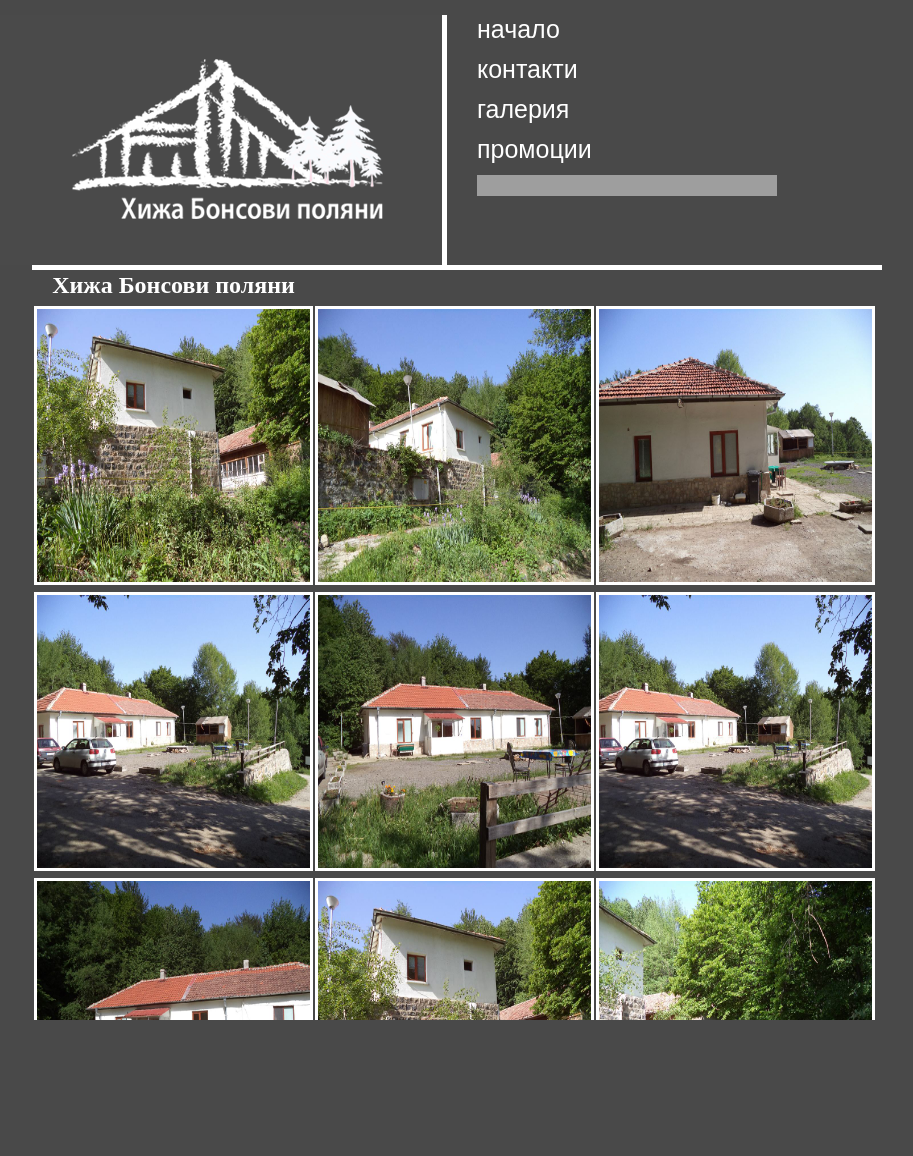
After one commit to Jahataa/bonsovipolqni, a PHP site: page /gallery.php in a window 1280 px wide; the page is wider, and only the part inside the window is pictured. The commit adds this page. Shown: the top 1156 px of that part, without its empty margins (241-1154 px from the left). Run offline with PHP 8.4, Linux system fonts and the light colour scheme; grey boxes are pictures that could not be loaded.

Commit message:
Html to Php
махнати са всички HTML страници и са заменени с php

```diff
--- a/css/style.css
+++ b/css/style.css
@@ -1,23 +1,31 @@
 * {
     padding:0; margin: 0 0 5px;
 }
-body {  border: none; background:#494949 ;  }
+body {
+    border: none;
+    background:#494949 ;
+}
 a { color: #0000A0; }
 a:hover { color: #2A7FFF; }
 /**главен див **/
 .mastar {
-    border:none ; background:#494949; width:1366px; height:1000px ; margin:auto;
-     padding: 15px;
+    border:none ;
+    background:#494949;
+    width:1366px;
+    height:1000px;
+    margin:auto;
+    padding: 15px;
 }
 /** централен див за писане **/
 .content {
     width:850px ;
-    height:570px  ;
+    height:750px  ;
     margin:auto;
     float: left;
     transition:all 0.5s;
     margin-left: 258px;
     font-family: 'Garamond',sans-serif,;
+    overflow:auto;
 }
 /** лого **/
 .logo {
@@ -58,18 +66,12 @@ font-size: 25px;
 #nav-menu li
 {
 float: none;
-margin: 0 0.15em;
+margin-bottom:11px;
 margin-left: 30px;
 }
 #nav-menu li a
 {
-background: url(background.gif) #494949 bottom left repeat-x;
-height: 2em;
-line-height: 2em;
-float: left;
-width: 9em;
-display: block;
-border: 0.1em solid #494949;
+
 color: #fff;
 text-decoration: none;
 text-align: left;
@@ -97,11 +99,6 @@ span {
     margin-bottom: 25px;
 }
 /* галерия */
-table th{
-    color:#fff;
-    font-size: 24px;
-    text-align:center;
-}
 td a img{
     border: 3px solid #fff ;
     color:#fff;
@@ -111,3 +108,89 @@ td a img{
 td a:hover img {
     border:3px solid #70b8ff;
 }
+th h1 {
+    color:#fff;
+    font-size: 24px;
+    text-align:center;
+}
+/* background:#494949;
+height: 2em;
+line-height: 2em;
+float: left;
+width: 9em;
+display: block;
+border: 0.1em solid #494949;
+*/
+
+/* Turn on a 13x13 scrollbar */
+::-webkit-scrollbar {
+    width: 13px;
+    height: 13px;
+    background-color:#494949;
+}
+
+::-webkit-scrollbar-button:vertical {
+    background-color: red;
+    border: 1px dashed blue;
+}
+
+/* Turn on single button up on top, and down on bottom */
+::-webkit-scrollbar-button:start:decrement,
+::-webkit-scrollbar-button:end:increment {
+    display: block;
+}
+
+/* Turn off the down area up on top, and up area on bottom */
+::-webkit-scrollbar-button:vertical:start:increment,
+::-webkit-scrollbar-button:vertical:end:decrement {
+    display: none;
+}
+
+/* Place The scroll down button at the bottom */
+::-webkit-scrollbar-button:vertical:increment {
+    background-color: #494949;
+    border: none;
+}
+
+/* Place The scroll up button at the up */
+::-webkit-scrollbar-button:vertical:decrement {
+    background-color: #494949;
+    border: none;
+}
+
+::-webkit-scrollbar-track:vertical {
+    background-color: #494949;
+    border:none;
+}
+
+/* Top area above thumb and below up button */
+::-webkit-scrollbar-track-piece:vertical:start {
+    border: 1px solid yellowgreen;
+}
+
+/* Bottom area below thumb and down button */
+::-webkit-scrollbar-track-piece:vertical:end {
+    border: 1px solid yellowgreen;
+
+}
+
+/* Track below and above */
+::-webkit-scrollbar-track-piece {
+    background-color:#494949;
+}
+
+/* The thumb itself */
+::-webkit-scrollbar-thumb:vertical {
+    height: 50px;
+    background-color:rgba(255, 255, 255, 0.09);
+}
+
+/* Corner */
+::-webkit-scrollbar-corner:vertical {
+    background-color: green;
+}
+
+/* Resizer */
+::-webkit-scrollbar-resizer:vertical {
+    background-color: gray;
+}
--- a/gallery.html
+++ b/gallery.php
@@ -1,32 +1,12 @@
-<!DOCTYPE HTML>
-<html>
-<head>
-    <link rel="stylesheet" href="css/style.css" type="text/css" />
-    <link rel="shortcut icon" type="image/x-icon" href="images/icon.ico">
-    <link rel="stylesheet" href="css/lightbox.css" media="screen"/>
-    <META http-equiv="content-type" content="text/html; charset=utf-8" />
-    <title>Хижа Бонсови поляни</title>
-</head>
-<body>
 <div class="mastar">
-    <div class="logo">
-    </div>
-    <div  id="nav-menu"  >
-        <ul>
-        <li><a href="index.html">начало</a></li>
-        <li><a href="aboutus.html">контакти</a></li>
-        <li><a href="gallery.html">галерия</a></li>
-        <li>
-            <iframe src="//www.facebook.com/plugins/like.php?href=https%3A%2F%2Fwww.facebook.com%2FBonsoviPolani%3Fref%3Dhl&amp;width=300px&amp;height=21&amp;colorscheme=dark&amp;layout=button_count&amp;action=like&amp;show_faces=false&amp;send=false" scrolling="no" frameborder="0" style="border:none; overflow:hidden; width:300pxpx; height:21px;" allowTransparency="true"></iframe>
-        </li>
-        </ul>
-    </div>
-    <HR >
+ <?php
+    require ("header.php");
+ ?>
     <div class="content" >
         <table>
         <thead>
             <tr>
-        	    <th>Хижа Бонсови поляни</th>
+        	    <th><h1>Хижа Бонсови поляни</h1></th>
             </tr>
         </thead>
         	 <tr>
@@ -59,5 +39,3 @@
 </div>
 <script src="js/jquery-1.10.2.min.js"></script>
 <script src="js/lightbox-2.6.min.js"></script>
-</body>
-</html>
--- /dev/null
+++ b/header.php
@@ -0,0 +1,25 @@
+<!DOCTYPE HTML>
+<html>
+<head>
+    <link rel="stylesheet" href="css/style.css" type="text/css" />
+    <link rel="shortcut icon" type="image/x-icon" href="images/icon.ico"/>
+    <link rel="stylesheet" href="css/lightbox.css" media="screen"/>
+    <meta http-equiv="content-type" content="text/html; charset=utf-8" />
+    <title>Хижа Бонсови поляни</title>
+</head>
+
+
+<div class="logo">
+    </div>
+    <div  id="nav-menu"  >
+        <ul>
+        <li><a href="index.php">начало</a></li>
+        <li><a href="aboutus.php">контакти</a></li>
+        <li><a href="gallery.php">галерия</a></li>
+        <li><a href="oferti.php">промоции</a></li>
+        <li>
+            <iframe src="//www.facebook.com/plugins/like.php?href=https%3A%2F%2Fwww.facebook.com%2FBonsoviPolani%3Fref%3Dhl&amp;width=300px&amp;height=21&amp;colorscheme=dark&amp;layout=button_count&amp;action=like&amp;show_faces=false&amp;send=false" scrolling="no" frameborder="0" style="border:none; overflow:hidden; width:300pxpx; height:21px;" allowTransparency="true"></iframe>
+        </li>
+        </ul>
+    </div>
+<HR >
```
Also changed, not shown: aboutus.php (renamed from aboutus.html, +3 -25 lines), index.html (deleted, +0 -40 lines), index.php (added, +17 -0 lines), oferti.php (added, +10 -0 lines), ~oferti.html.htm (added, +35 -0 lines).
